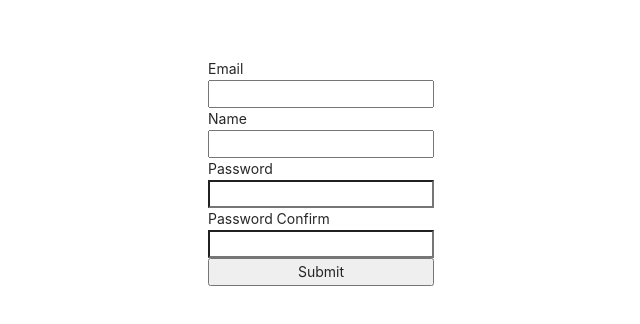
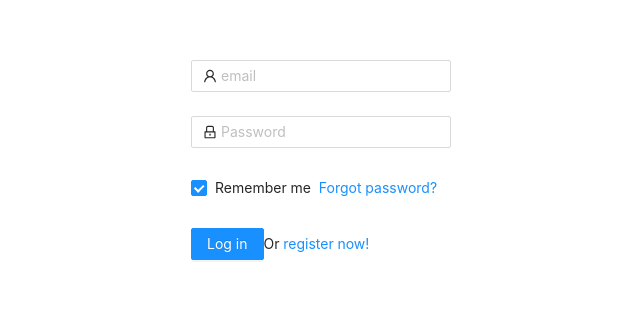
Before and after one commit to Zioq/mern-stack-boilerPlate, a React (Create React App) app in the folder client/: page /login in a window 1280 px wide. Shown: the part 228-552 px from the top of the page, without its empty margins (319-959 px from the left). Built offline with nearby package versions, Linux system fonts and the light colour scheme.

Commit message:
update login page & loginUser redux

```diff
--- /dev/null
+++ b/client/src/_actions/types.js
@@ -0,0 +1,2 @@
+/* Manage action types for reducers */
+export const LOGIN_USER = "login_user";
--- /dev/null
+++ b/client/src/_actions/user_action.js
@@ -0,0 +1,15 @@
+import axios from "axios";
+import {
+    LOGIN_USER
+} from "./types";
+export function loginUser(dataTosubmit) {
+
+    const request = axios.post("/api/users/login",dataTosubmit)
+                         .then(response=>response.data);
+
+    // Process of pass request to reducer
+    return {
+        type:LOGIN_USER,
+        payload:request
+    }
+}
--- a/client/src/_reducers/index.js
+++ b/client/src/_reducers/index.js
@@ -1,9 +1,9 @@
 import {combineReducers} from 'redux';
 
-// import user from './user_reducer';
+import user from './user_reducer';
 
 const rootReducer = combineReducers({
-    //user,
+    user
 })
 
 export default rootReducer;
--- a/client/src/_reducers/user_reducer.js
+++ b/client/src/_reducers/user_reducer.js
@@ -0,0 +1,14 @@
+import {
+    LOGIN_USER
+} from "../_actions/types";
+
+export default function(previousState = {},action) {
+    switch (action.type) {
+        case LOGIN_USER:
+            return {...previousState,loginSuccess:action.payload}
+            break;
+
+        default:
+            return previousState;
+    }
+}
--- a/client/src/components/views/LoginPage/LoginPage.js
+++ b/client/src/components/views/LoginPage/LoginPage.js
@@ -1,16 +1,34 @@
-import React, { useRef } from "react";
-import { useForm } from "react-hook-form";
+import React from "react";
+import { Form, Input, Button, Checkbox } from "antd";
+import { UserOutlined, LockOutlined } from "@ant-design/icons";
+import axios from "axios";
+import {useDispatch}  from "react-redux";
+import {loginUser} from "../../../_actions/user_action";
 
+function LoginPage(props) {
 
-function LoginPage() {
-  const { register, watch, errors, handleSubmit } = useForm();
+  const dispatch = useDispatch();
 
-  const password = useRef();
-  password.current = watch("password");
-  const onSubmit = (data) => {
-    console.log(data);
+  const onSubmitHandler = (values: any) => {
+    //console.log("Received values of form: ", values)
+    /* console.log("Eamil",values.email)
+    console.log("password",values.password) */
+    let body = {
+      email: values.email,
+      password: values.password
+    }
 
-    // enter post request with axios
+    // Dispatch user-login Body
+    // loginUser: redux-action
+    dispatch(loginUser(body))
+          .then(response => {
+            if(response.payload.loginSuccess) {
+              props.history.push("/")
+            } else {
+              alert(response.payload.message)
+            }
+          })
+
   };
 
   return (
@@ -23,55 +41,61 @@ function LoginPage() {
         height: "100vh",
       }}
     >
-      <form onSubmit={handleSubmit(onSubmit)} style={{display:'flex', flexDirection:'column'}}>
-        <label>Email</label>
-        <input
+      <Form
+        name="normal_login"
+        className="login-form"
+        initialValues={{ remember: true }}
+        onFinish={onSubmitHandler}
+      >
+        <Form.Item
           name="email"
-          type="email"
-          ref={register({ required: true, pattern: /^\S+@\S+$/i })}
-        />
-        {errors.email && <p>This email field is required</p>}
+          rules={[
+            {
+              type: "email",
+              message: "The input is not valid E-mail!",
+            },
+            {
+              required: true,
+              message: "Please input your E-mail!",
+            },
+          ]}
+        >
+          <Input
+            prefix={<UserOutlined className="site-form-item-icon" />}
+            placeholder="email"
+          />
+        </Form.Item>
+        <Form.Item
+          name="password"
+          rules={[{ required: true, message: "Please input your Password!" }]}
+        >
+          <Input
+            prefix={<LockOutlined className="site-form-item-icon" />}
+            type="password"
+            placeholder="Password"
+          />
+        </Form.Item>
+        <Form.Item>
+          <Form.Item name="remember" valuePropName="checked" noStyle>
+            <Checkbox>Remember me</Checkbox>
+          </Form.Item>
 
-        <label>Name</label>
-        <input name="name" ref={register({ required: true, maxLength: 20 })} />
-        {errors.name && errors.name.type === "required" && (
-          <p>This name field is required</p>
-        )}
-        {errors.name && errors.name.type === "maxLength" && (
-          <p>Your input exceed maximum lenght(10)</p>
-        )}
-        <label>Password</label>
-        <input
-          name="password"
-          type="password"
-          ref={register({ required: true, minLenght: 6 })}
-        />
-        {errors.password && errors.password.type === "required" && (
-          <p>This name field is required</p>
-        )}
-        {errors.password && errors.password.type === "minLenght" && (
-          <p>Your should enter more than 6 characters for password</p>
-        )}
+          <a className="login-form-forgot" href="">
+            Forgot password?
+          </a>
+        </Form.Item>
 
-        <label>Password Confirm</label>
-        <input
-          name="password_confirm"
-          type="password"
-          ref={register({
-            required: true,
-            validate: (value) => value === password.current,
-          })}
-        />
-        {errors.password_confirm &&
-          errors.password_confirm.type === "required" && (
-            <p>This name field is required</p>
-          )}
-        {errors.password_confirm &&
-          errors.password_confirm.type === "validate" && (
-            <p>The password does not match</p>
-          )}
-        <input type="submit" />
-      </form>
+        <Form.Item>
+          <Button
+            type="primary"
+            htmlType="submit"
+            className="login-form-button"
+          >
+            Log in
+          </Button>
+          Or <a href="">register now!</a>
+        </Form.Item>
+      </Form>
     </div>
   );
 }
--- a/client/src/components/views/RegisterPage/RegisterPage.js
+++ b/client/src/components/views/RegisterPage/RegisterPage.js
@@ -1,9 +1,9 @@
-import React from 'react'
+import React from 'react';
 
 function RegisterPage() {
     return (
-        <div>
-            RegisterPage
+        <div className="container">
+
         </div>
     )
 }
--- a/client/src/index.js
+++ b/client/src/index.js
@@ -2,7 +2,6 @@ import React from "react";
 import ReactDOM from "react-dom";
 import "./index.css";
 import App from "./App";
-import reportWebVitals from "./reportWebVitals";
 //Redux dependencies
 import { Provider } from "react-redux";
 import { applyMiddleware, createStore } from "redux";
@@ -22,7 +21,7 @@ const createStoreWithMiddleware = applyMiddleware(
 // import antd stylesheets
 
 ReactDOM.render(
-  <React.StrictMode>
+
     <Provider
       store={createStoreWithMiddleware(
         Reducer,
@@ -31,12 +30,6 @@ ReactDOM.render(
       )}
     >
       <App />
-    </Provider>
-  </React.StrictMode>,
+    </Provider>,
   document.getElementById("root")
 );
-
-// If you want to start measuring performance in your app, pass a function
-// to log results (for example: reportWebVitals(console.log))
-// or send to an analytics endpoint. Learn more: https://bit.ly/CRA-vitals
-reportWebVitals();
```
